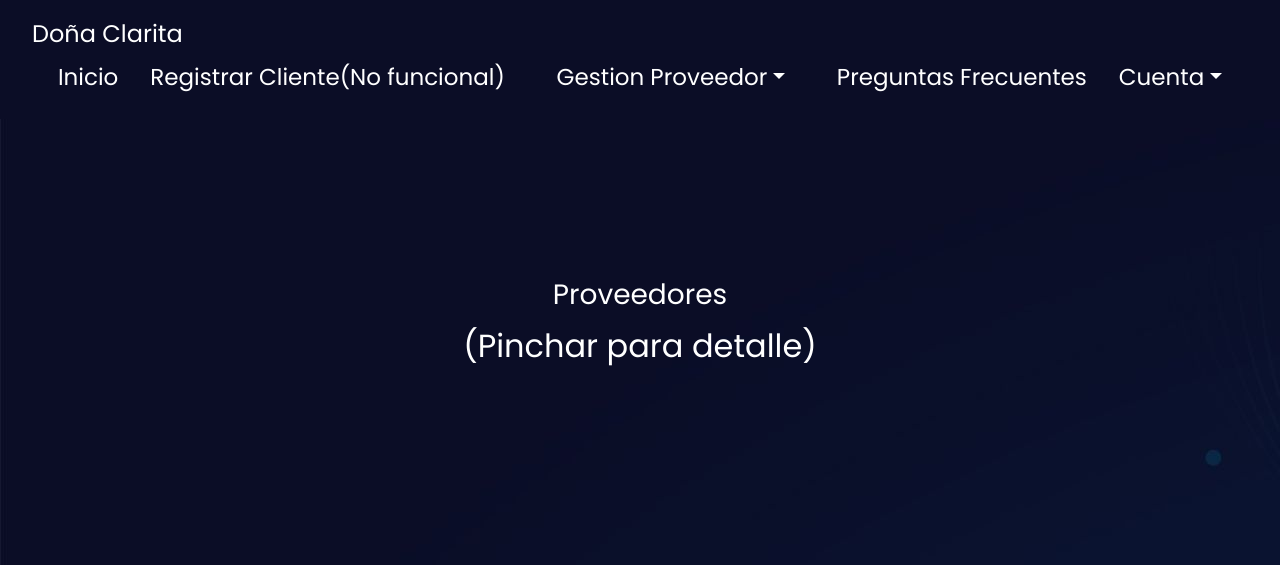
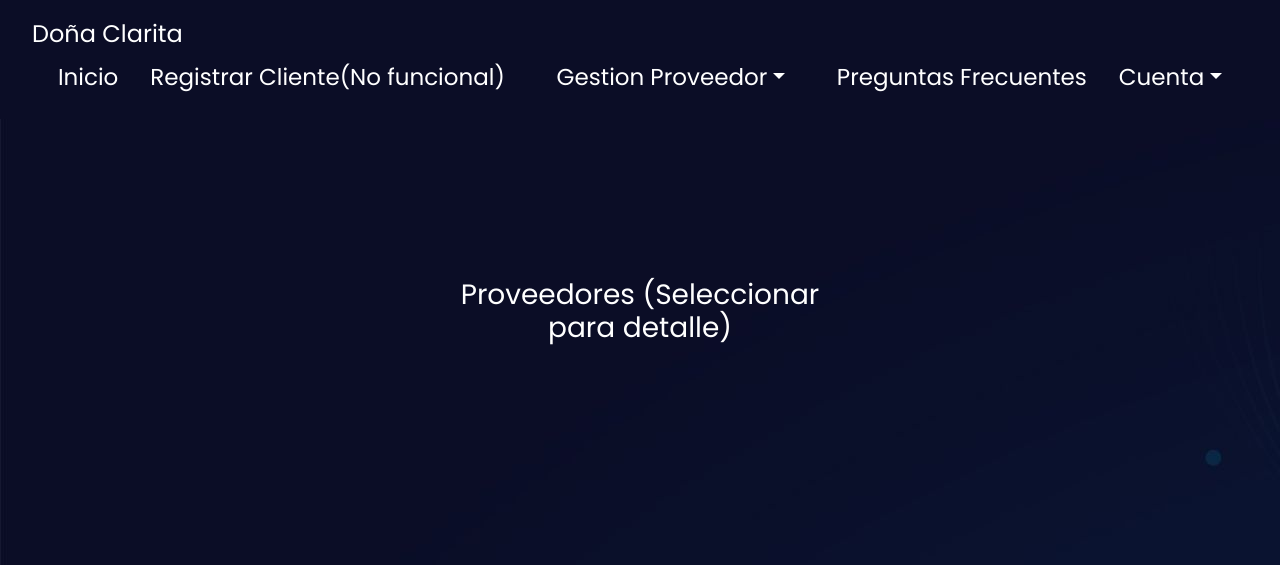
Before and after one commit to Aranzu/encargo1, a Django app: page /list_proveedor in a window 1280 px wide. Shown: the top 565 px of the page. Run offline with Django 3.2, Linux system fonts and the light colour scheme; data that the repository does not hold is empty.

Commit message:
add proveedor

```diff
--- a/Seguridad_login/proveedor/templates/list_proveedor.html
+++ b/Seguridad_login/proveedor/templates/list_proveedor.html
@@ -4,8 +4,7 @@
 <div class="main_contenededor poppins">
 	<br><br><br><br><br><br>
 	<form method="post" class="form-signin aligncenter">
-		<h1 class="h3 mb-3 font-weight-normal text-white">Proveedores</h1>
-        <h2 class="text-white">(Pinchar para detalle)</h2>
+		<h1 class="h3 mb-3 font-weight-normal text-white">Proveedores (Seleccionar para detalle)</h1>
         <br/><br/>
         {% for proveedor in proveedor_list %}
 
```
